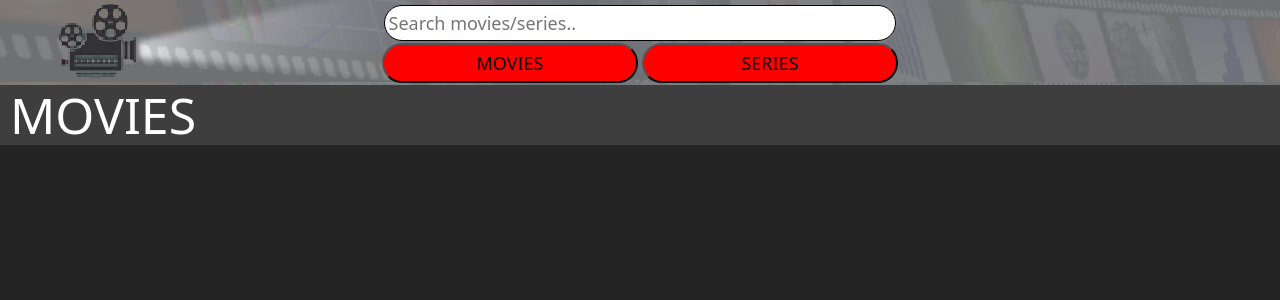
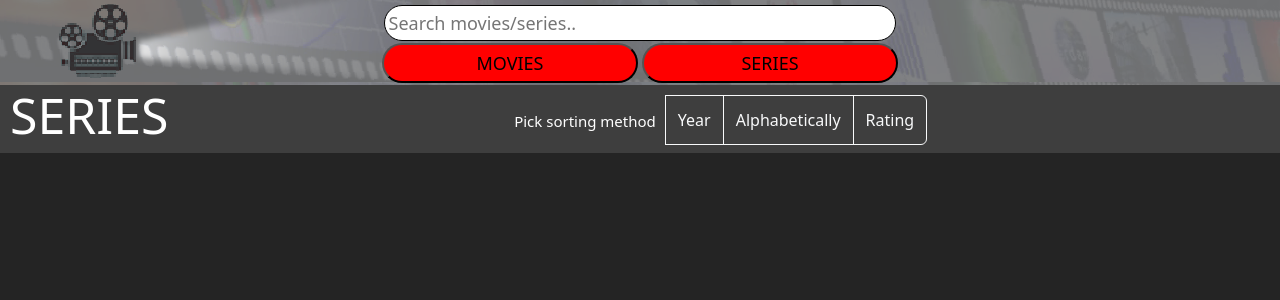
Before and after one commit to MaragkakisMike/MoviesAndSeries, a React (Vite) app: page /series in a window 1280 px wide. Shown: the top 300 px of the page. Built offline with nearby package versions, Linux system fonts and the light colour scheme.

Commit message:
Filtering
The filters that sort the movies/series by year and alphabetically are working correctly and the default sorting is by year from newer to older.

```diff
--- a/src/App.css
+++ b/src/App.css
@@ -63,10 +63,28 @@
   opacity: 1;
 }
 
+.Container{
+  display: flex;
+  flex-direction: row;
+}
+
+.btn-group{
+  margin-left: 27%;
+  height: 50px;
+  margin-top: 10px;
+}
+
+.btn-group p{
+  color: white;
+  font-size: 15px;
+  margin-top: 15px;
+  padding-right: 10px;
+}
+
 .text {
   color: lightgrey;
   font-size: 16px;
-  padding: 13px 32px;
+  padding: 13px 15px;
 }
 
 .header{
--- a/src/Components/DataList.tsx
+++ b/src/Components/DataList.tsx
@@ -1,10 +1,10 @@
 const DataList = (props: { data: any[]; })=>{
 
     return <>
-        {props.data.map((d, index)=><div className="hover">
+        {props.data.map((d)=><div className="hover">
             <figure><img src={d.Poster} onClick={()=>{return console.log(d.Title);}} /></figure>
             <div className="middleTxt">
-                <div className="text">{d.Title}</div>
+                <div className="text">{d.Title}({d.Year})</div>
             </div>
             </div>
             )}
--- /dev/null
+++ b/src/Components/FilteringPaging.tsx
@@ -0,0 +1,32 @@
+function FilteringPaging (props: any){
+    function handleClick1(){
+        props.data.sort(function(a: { Year: String; }, b: { Year: String; }){
+            if(a.Year.toLowerCase()<b.Year.toLowerCase())return 1;
+            else if(a.Year.toLowerCase()>b.Year.toLowerCase())return -1;
+            else return 0;
+        });
+        props.func(props.data);
+    }
+    function handleClick2(){
+        props.data.sort(function(a: { Title: String; }, b: { Title: String; }){
+            if(a.Title.toLowerCase()<b.Title.toLowerCase())return -1;
+            else if(a.Title.toLowerCase()>b.Title.toLowerCase())return 1;
+            else return 0;
+        });
+        props.func(props.data);
+    }
+    function handleClick3(){
+
+    }
+    return <div className="Container">
+            <h1 className="header">{props.header}</h1>
+            <div className="btn-group" role="group" aria-label="Basic outlined example">
+                <p >Pick sorting method</p>
+                <button type="button" className="btn btn-outline-light" onClick={handleClick1}>Year</button>
+                <button type="button" className="btn btn-outline-light" onClick={handleClick2}>Alphabetically</button>
+                <button type="button" className="btn btn-outline-light" onClick={handleClick3}>Rating</button>
+            </div>
+        </div>
+}
+
+export default FilteringPaging;
--- a/src/Components/MoviesPage.tsx
+++ b/src/Components/MoviesPage.tsx
@@ -1,25 +1,33 @@
 import { useState, useEffect} from "react";
 import DataList from "./DataList";
+import FilterinPaging from "./FilteringPaging";
 
 function MoviesPage(props: { searchParam: string; }){
-    const [Movies, setMovies]=useState([]);
+    const [Movies, setMovies]=useState<any[]>([]);
 
     const getMoviesRequest =async () => {
         if(props.searchParam===""){return;}
         console.log(props.searchParam);
-        const response = await fetch("http://omdbapi.com/?s="+props.searchParam+"&type=movie&apikey=33baabbf");
+        const response = await fetch("http://omdbapi.com/?s="+props.searchParam+"&type=movie&apikey=110b0f84");
         const responseJSON = await response.json();
         if(responseJSON.Search)
-            setMovies(responseJSON.Search);
+            setMovies(responseJSON.Search.sort(function(a: { Year: String; }, b: { Year: String; }){
+                if(a.Year.toLowerCase()<b.Year.toLowerCase())return 1;
+                else if(a.Year.toLowerCase()>b.Year.toLowerCase())return -1;
+                else return 0;
+            }));
         else return;
     };
+    const GetSortedMovies = () => {
+        setMovies((sortedmovies)=> [...sortedmovies]);
+      }
 
     useEffect(()=>{
         getMoviesRequest();
     }, [props.searchParam])
 
     return <div className="DataCont">
-        <h1 className="header">MOVIES</h1>
+            <FilterinPaging data={Movies} header="MOVIES" func={GetSortedMovies}></FilterinPaging>
         <div className="container-fluid">
                 <DataList data={Movies} />
         </div>
--- a/src/Components/SeriesPage.tsx
+++ b/src/Components/SeriesPage.tsx
@@ -1,24 +1,34 @@
 import { useState, useEffect} from "react";
 import DataList from "./DataList";
+import FilteringPaging from "./FilteringPaging";
+
 function SeriesPage(props: { searchParam: string; }){
     const [Series, setSeries]=useState([]);
 
     const getMoviesRequest =async () => {
         if(props.searchParam===""){return;}
         console.log(props.searchParam);
-        const response = await fetch("http://omdbapi.com/?s="+props.searchParam+"&type=series&apikey=33baabbf");
+        const response = await fetch("http://omdbapi.com/?s="+props.searchParam+"&type=series&apikey=110b0f84");
         const responseJSON = await response.json();
         if(responseJSON.Search)
-            setSeries(responseJSON.Search);
+            setSeries(responseJSON.Search.sort(function(a: { Year: String; }, b: { Year: String; }){
+                if(a.Year.toLowerCase()<b.Year.toLowerCase())return 1;
+                else if(a.Year.toLowerCase()>b.Year.toLowerCase())return -1;
+                else return 0;
+            }));
         else return;
     };
+
+    const GetSortedSeries = () => {
+        setSeries((sortedseries)=> [...sortedseries]);
+      }
 
     useEffect(()=>{
         getMoviesRequest();
     }, [props.searchParam])
 
     return <div className="DataCont">
-        <h1 className="header">MOVIES</h1>
+        <FilteringPaging data={Series} header="SERIES" func={GetSortedSeries}></FilteringPaging>
         <div className="container-fluid">
                 <DataList data={Series} />
         </div>
```
